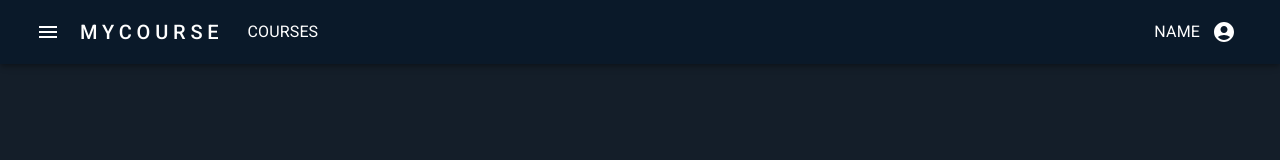
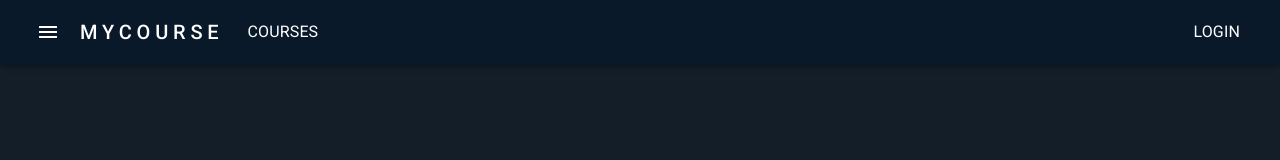
Before and after one commit to lauk20/mycourse, a React (Create React App) app: page / in a window 1280 px wide. Shown: the top 160 px of the page. Built offline with nearby package versions, Linux system fonts and the light colour scheme.

Commit message:
Update Navbar to render based on login

```diff
--- a/src/components/Nav.js
+++ b/src/components/Nav.js
@@ -12,6 +12,7 @@ import MenuIcon from '@mui/icons-material/Menu';
 import AddIcon from '@mui/icons-material/Add';
 import AccountCircleIcon from '@mui/icons-material/AccountCircle';
 import { Link, useLocation } from "react-router-dom"
+import { useSelector } from "react-redux"
 
 const NavBar = ({setOpenCourseDialog}) => {
   const openDialog = () => {
@@ -19,6 +20,32 @@ const NavBar = ({setOpenCourseDialog}) => {
   }
 
   const location = useLocation();
+  const userToken = useSelector(state => {
+    const login = state.login
+
+    return login;
+  })
+
+  const userIcon = () => (
+    <>
+      <Typography>NAME</Typography>
+      <Box>
+        <IconButton sx={{color:"white", mr:1}} size="large">
+          <AccountCircleIcon/>
+        </IconButton>
+      </Box>
+    </>
+  )
+
+  const login = () => (
+    <>
+      <Box>
+        <MenuItem sx={{borderRadius: "8px"}} component={ Link } to="/login">
+          <Typography>LOGIN</Typography>
+        </MenuItem>
+      </Box>
+    </>
+  )
 
   return (
     <>
@@ -43,7 +70,7 @@ const NavBar = ({setOpenCourseDialog}) => {
                 </Typography>
               </MenuItem>
             </Box>
-            {location.pathname === "/courses" &&
+            {location.pathname === "/courses" && userToken != null &&
               <Box>
                 <IconButton sx={{color:"white", mr:1}} size="large" onClick={openDialog}>
                   <AddIcon/>
@@ -52,12 +79,10 @@ const NavBar = ({setOpenCourseDialog}) => {
             }
           </Grid>
           <Grid item display="flex" justifyContent="flex-start" alignItems="center">
-            <Typography>NAME</Typography>
-            <Box>
-              <IconButton sx={{color:"white", mr:1}} size="large">
-                <AccountCircleIcon/>
-              </IconButton>
-            </Box>
+            {userToken != null ?
+              userIcon() :
+              login()
+            }
           </Grid>
         </Grid>
       </Toolbar>
```
